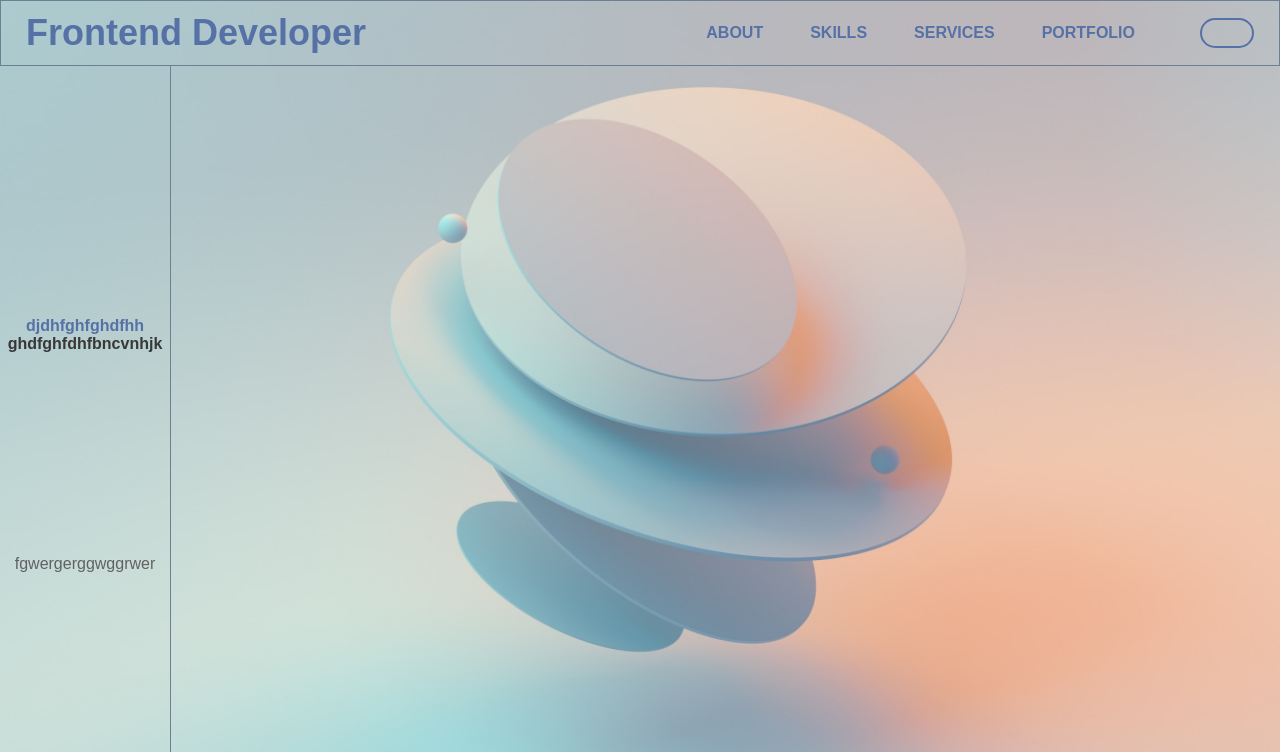
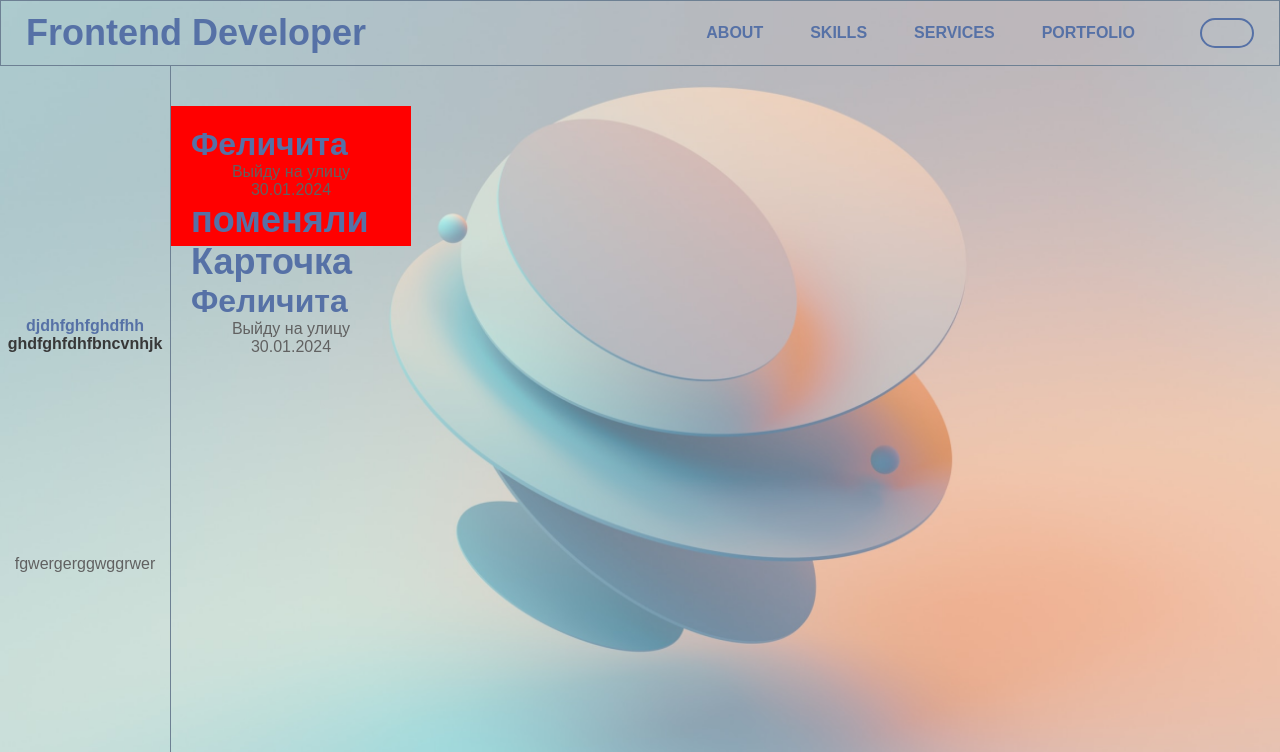
Before and after one commit to GiveMeYouMora/Portfolio-poppi-, a plain HTML site: page index.html in a window 1280 px wide. Shown: the top 752 px of the page. Drawn offline with Linux system fonts and the light colour scheme; a web font is replaced by a local one.

Commit message:
Add files via upload

```diff
--- a/assets/css/about.css
+++ b/assets/css/about.css
@@ -0,0 +1,17 @@
+.block {
+    width: 200px;
+    height: 100px;
+    background-color: rgb(255, 0, 0);
+    margin-top: 40px;
+    padding-top: 20px;
+    padding-left: 20px;
+    padding-bottom: 20px;
+    padding-right: 20px;
+    position: flex;
+    flex-direction: column;
+    align-items: center;
+    gap: 30px;
+  }
+  .main{
+    display: flex;
+  }
--- a/assets/css/normalize.css
+++ b/assets/css/normalize.css
@@ -75,12 +75,9 @@ button {
 }
 
 .btn-demo {
-  /* Вид кнопки */
   background: none;
   color: var(--text-main-blue);
-  /* текст */
   text-transform: uppercase;
-  /* Отступы внутри */
   padding-left: 40px;
   padding-right: 40px;
 }
--- a/assets/js/index.js
+++ b/assets/js/index.js
@@ -1,3 +1,26 @@
+// let lived = document.getElementsByTagName('div')[0]
+// console.log(lived);
+// let loved = document.querySelector('.block')
+// console.log(loved);
+// let luved = document.getElementById('blockid')
+// console.log(luved);
+// lived.style.height = '200px'
+// lived.style.width = '50px'
+// lived.style.borderRadius = '10px'
+// lived.style.backgroundColor = '#5671a6'
+// loved.style.height = '200px'
+// loved.style.width = '50px'
+// loved.style.borderRadius = '10px'
+// loved.style.backgroundColor = '#383838'
+// luved.style.height = '200px'
+// luved.style.width = '50px'
+// luved.style.borderRadius = '10px'
+// luved.style.backgroundColor = '#6d8093'
+
+// console.log(lived.classList);
+// lived.classList.add('--active')
+// loved.classList.remove('fgfdg')
+
 // console.log("One peace")
 // var name="73"
 // let name_2= "5 6"
@@ -33,7 +56,36 @@ let baground =document.querySelector("body")
 
 console.log(baground.style.backgroundImage);
 let check = document.getElementById("lightmode")
-check.onclick = function(){
-    baground.style.backgroundImage = 'url("./assets/images/wave.png")';
-    console.log("dsfsfsfs")
-};
+let block = document.querySelector('.block');
+
+let laved = false;
+
+let lightmode = true
+
+check.onclick = function() {
+
+    console.log(check.checked);
+   if (check.checked == false) (
+        baground.style.backgroundImage = 'url(./assets/images/background-light.png)'
+   )
+   else (
+        baground.style.backgroundImage = 'url(./assets/images/wave.png)'
+   )
+   }
+let massCards = [
+{
+    title:'Заголовок',
+    text:'text',
+    data:'30.01.2024',
+    isPublick:false,
+},
+];
+let cardlist = document.querySelector(".cardlist");
+cardlist.innerHTML = "<h1> поменяли <h1>"
+cardlist.insertAdjacentHTML("afterbegin",`
+</div>
+<h2>Феличита</h2>
+<p>Выйду на улицу</p>
+<p>30.01.2024</p>
+ </div>`)
+cardlist.insertAdjacentHTML("beforeend",`<h1>Карточка<h1>`)
--- a/index.html
+++ b/index.html
@@ -40,6 +40,19 @@
           <a href=""><img src="./assets/images/iconk/vk.svg" alt="" /></a>
         </div>
       </aside>
+      <main>
+
+                <div class="block">
+      <div class="card">
+        <div class="cardlist"></div>
+      </div>
+          <h2>Феличита</h2>
+          <p>Выйду на улицу</p>
+          <p>30.01.2024</p>
+           </div>
+      </main>
+
+
     </main>
   </body>
 </html>
```
